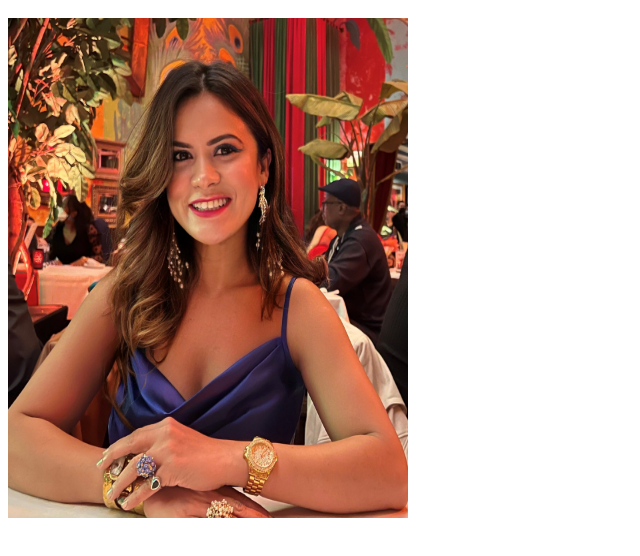
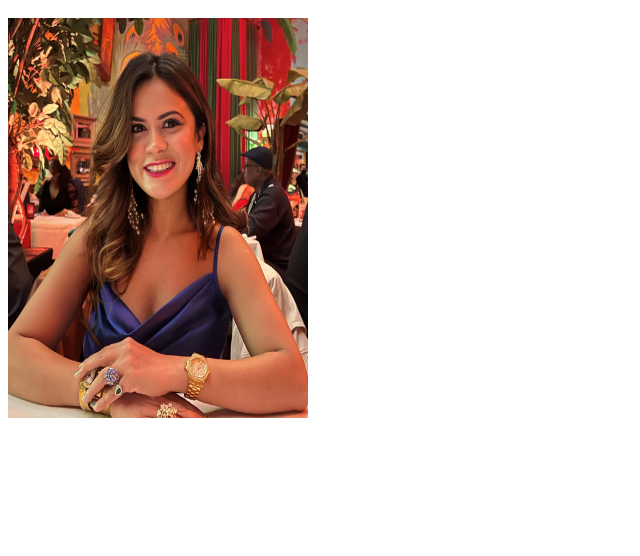
Before and after one commit to amohanty101/amohanty101.github.io, a plain HTML site: page index.html in a window 1280 px wide. Shown: the part 48-604 px from the top of the page, without its empty margins (0-640 px from the left). Drawn offline with Linux system fonts and the light colour scheme.

Commit message:
Update index.html

```diff
--- a/index.html
+++ b/index.html
@@ -1,8 +1,8 @@
 <html>
 	<h1>Anjali's Portfolio</h1>
 	<img src ="./anjali.jpg"
-	width="400"
-     height="500"
+	width="300"
+     height="400"
 	/>
 
 </html>
```
